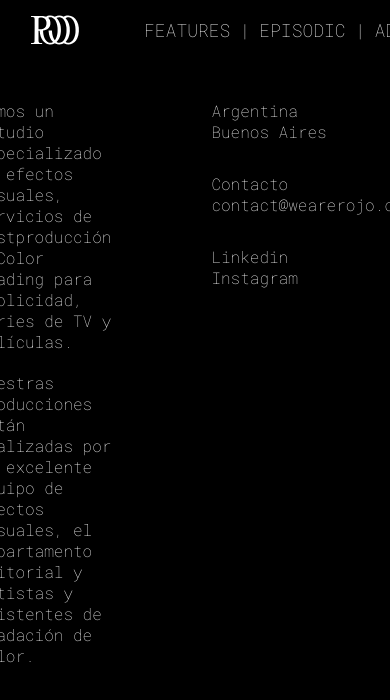
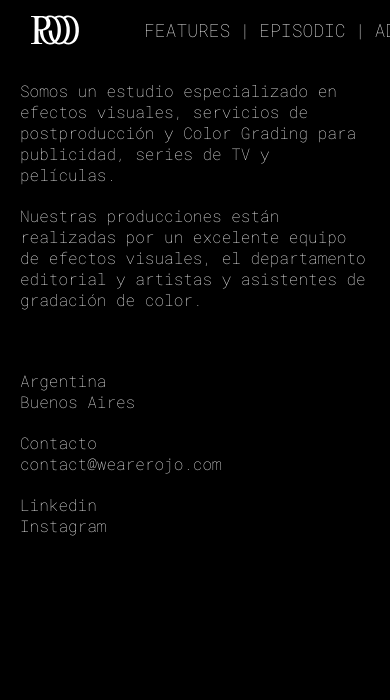
Before and after one commit to xsamskellington/we-are-rojo, a Next.js app: page /about in a window 390 px wide. Shown: the top 700 px of the page. Built offline with nearby package versions, Linux system fonts and the light colour scheme.

Commit message:
mobile styles

```diff
--- a/src/app/about/styles.css
+++ b/src/app/about/styles.css
@@ -17,10 +17,42 @@
 }
 
 .social-text {
-  /* width: 50%; */
   margin-left: 80px;
   padding: 10px;
   display: flex;
   flex-direction: column;
   justify-content: space-between;
 }
+
+/* Mobile */
+@media (max-width: 700px) {
+  .about-container {
+    height: 100vh;
+    display: flex;
+    flex-direction: column;
+    justify-content: flex-start;
+    align-content: center;
+    padding: 0;
+  }
+
+  .about-text {
+    width: 90%;
+    padding: 20px;
+  }
+
+  .social-text {
+    padding: 20px;
+    margin-left: 0;
+  }
+
+  .social-text > div {
+    margin-bottom: 20px;
+  }
+}
+
+/* Tablet and Smaller Desktop */
+@media (min-width: 701px) and (max-width: 1120px) {
+  .about-container {
+    width: 90vw;
+  }
+}
--- a/src/app/episodic/division-palermo/page.tsx
+++ b/src/app/episodic/division-palermo/page.tsx
@@ -9,7 +9,7 @@ const Page = () => {
         <div className="info-container">
           <h1 className="title">División Palermo</h1>
           <div className="credits">
-            <div>
+            <div className="vfx-credits">
               <p className="text">
                 <span>VFX Sup:</span> Jonathan Monroig{' '}
               </p>
@@ -21,7 +21,7 @@ const Page = () => {
               </p>
             </div>
 
-            <div>
+            <div className="production-credits">
               <p className="text">
                 <span>Production Company:</span> K&S Films
               </p>
--- a/src/components/header/index.tsx
+++ b/src/components/header/index.tsx
@@ -1,6 +1,7 @@
 'use client';
 import Image from 'next/image';
 import './styles.css';
+import './styles.mobile.css';
 import { socialMedia } from './data';
 import Rojo from '../images/rojo.svg';
 import Link from 'next/link';
--- a/src/components/header/styles.css
+++ b/src/components/header/styles.css
@@ -5,7 +5,6 @@
   align-items: center;
   height: 50px;
   padding: 5px 15px;
-  /* z-index: 3; */
 }
 
 .sections {
```
Also changed, not shown: src/app/pagesStyles.css (+36 -1 lines), src/components/videoPlayer/styles.css (+18 -0 lines), src/components/header/styles.mobile.css (added).
